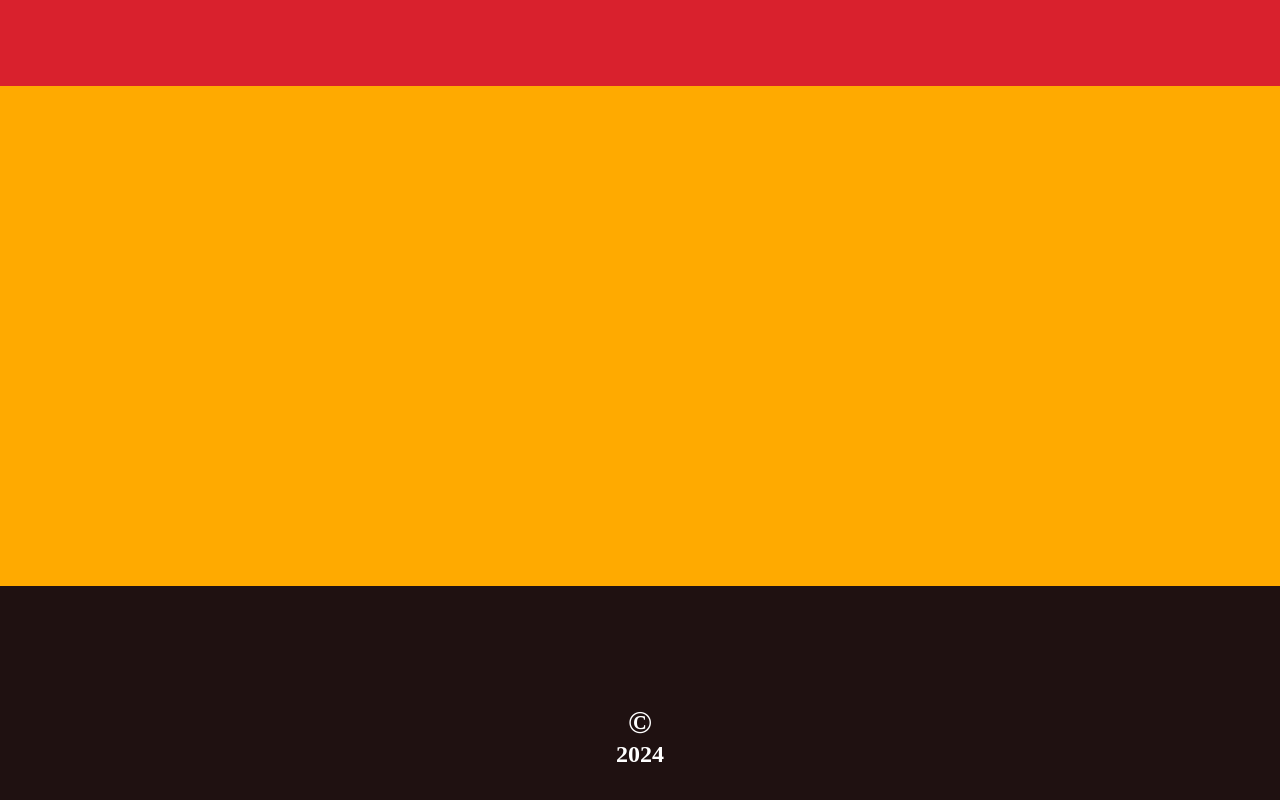
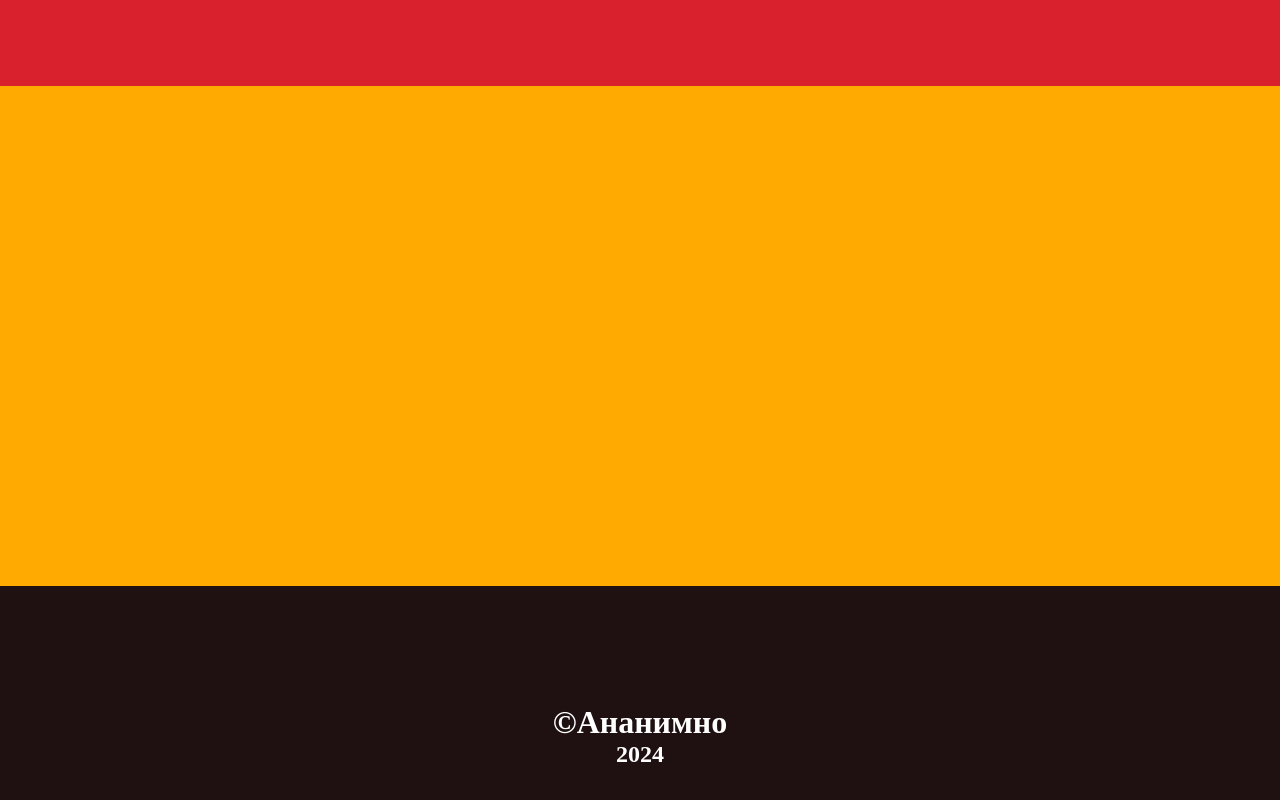
Before and after one commit to 1WerenTV1/github.io, a plain HTML site: page index.html in a window 1280 px wide. Shown: the part 3564-4364 px from the top of the page. Drawn offline with Linux system fonts and the light colour scheme.

Commit message:
Add files via upload

```diff
--- a/index.html
+++ b/index.html
@@ -156,7 +156,7 @@
      <footer>
 
          <div>
-         <h1>&copy;  </h1>
+         <h1>&copy;Ананимно  </h1>
              <h2>2024</h2>
          </div>
      </footer>
```
